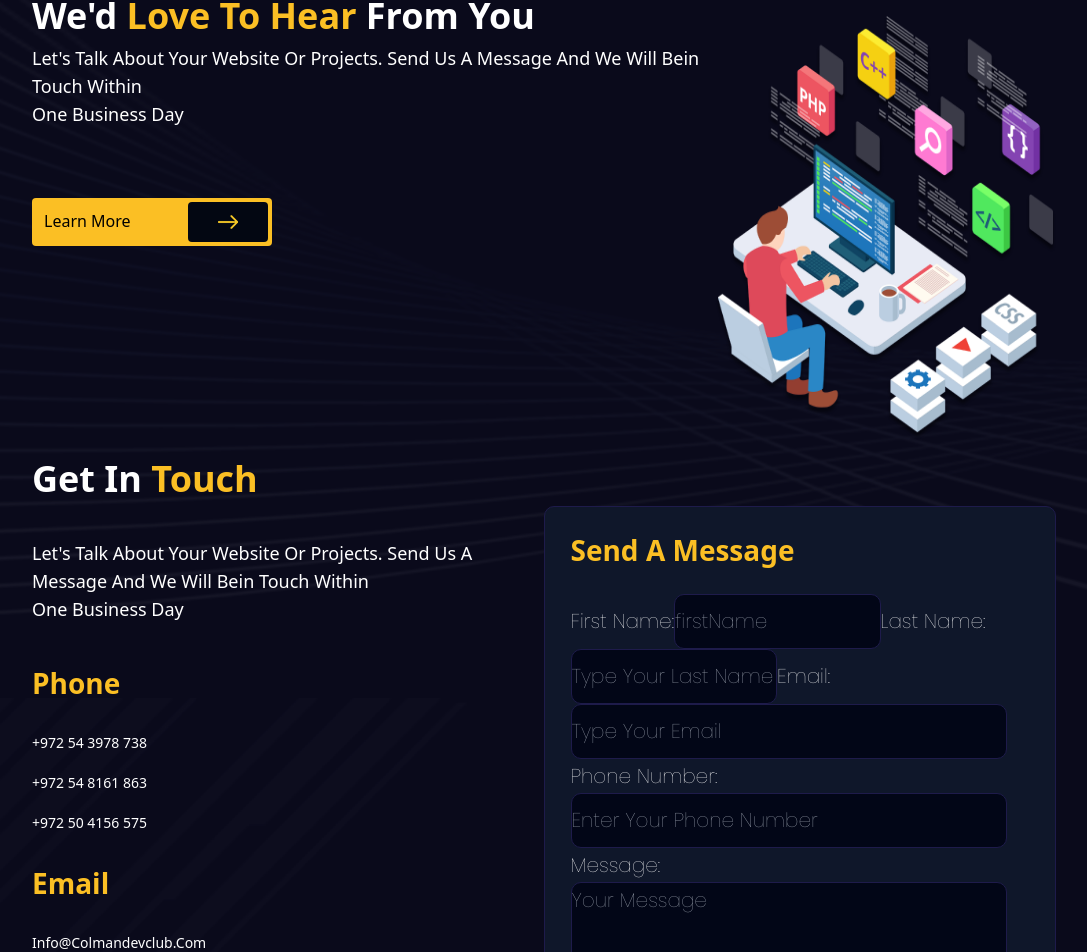
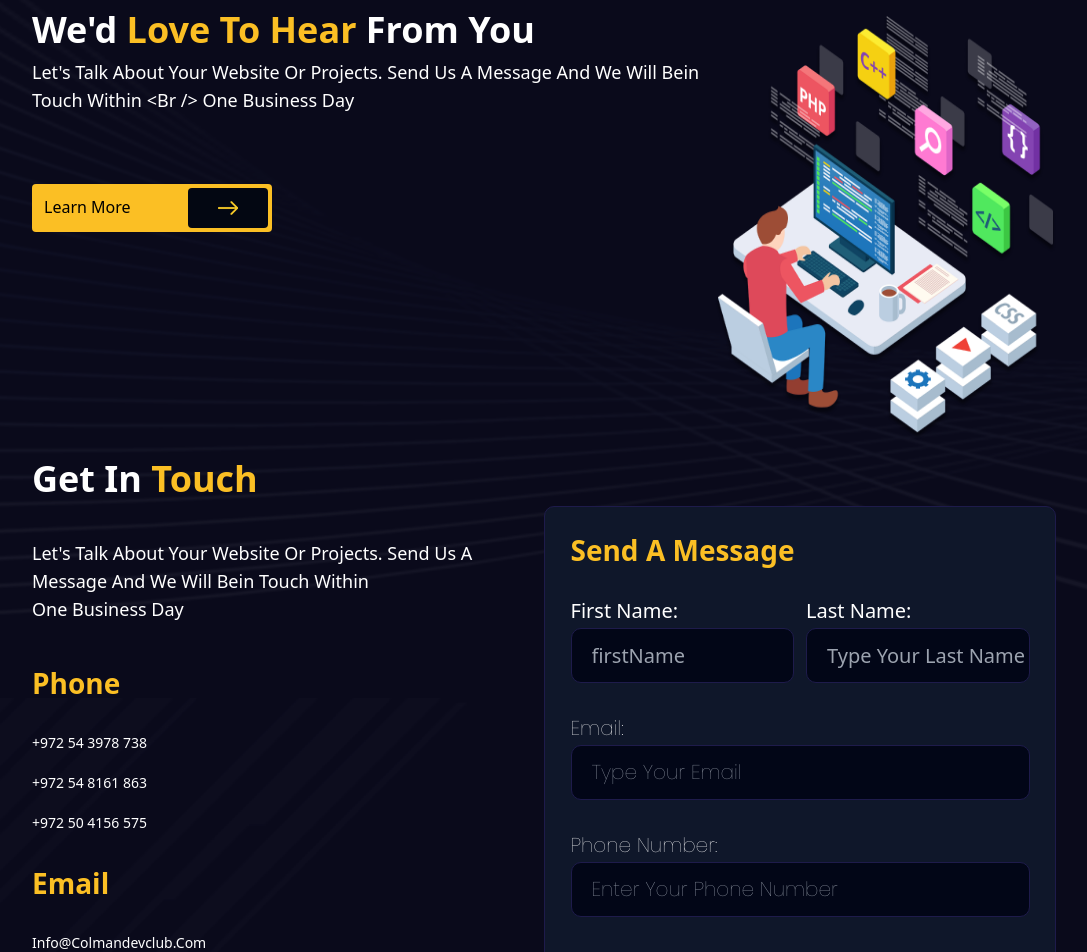
Before and after one commit to Mego-Program/frontend-bb, a React (Vite) app: page /contactus in a window 1280 px wide. Shown: the part 181-1133 px from the top of the page, without its empty margins (96-1183 px from the left). Built offline with nearby package versions, Linux system fonts and the light colour scheme; a web font is replaced by a local one; what datocms-client would draw is missing.

Commit message:
HeroSection component

```diff
--- a/src/ContactForm.jsx
+++ b/src/ContactForm.jsx
@@ -26,43 +26,69 @@ function ContactForm() {
 
     return (
         <form onSubmit={handleSubmit}>
-            <label className="text-white text-xl font-light font-['Poppins'] capitalize leading-[34px]">
-                First Name:
-                <input className="w-[45%] h-[55px] bg-slate-950 rounded-[10px] border border-indigo-950"
+
+            <div className="flex-col">
+                <div className="flex flex-row gap-3 ">
+
+                    <div className="flex flex-col w-1/2 ">
+                        <label className="w-full text-white text-xl font-light  capitalize leading-[34px]">
+
+                            <div className="">
+                                <h1>First Name:</h1>
+                            </div>
+                            <div className="">
+                                <input className="w-full h-[55px] pl-5 bg-slate-950 rounded-[10px] border border-indigo-950"
                                     type="text"
-                    name="First Name"
+                                    name="firstName"
                                     placeholder="firstName"
                                     value={formData.firstName}
                                     onChange={handleInputChange}
                                 />
+                            </div>
+
+
                         </label>
+                    </div>
 
-            <label className="text-white text-xl font-light font-['Poppins'] capitalize leading-[34px]">
-                Last Name:
-                <input className="w-[45%] h-[55px] bg-slate-950 rounded-[10px] border border-indigo-950"
+                    <div className="flex flex-col w-1/2">
+                        <label className="w-full text-white text-xl font-light capitalize leading-[34px]">
+
+                            <div className="">
+                                <h1>Last Name:</h1>
+                            </div>
+                            <div className="">
+                                <input className="w-full h-[55px] pl-5 bg-slate-950 rounded-[10px] border border-indigo-950"
                                     type="text"
                                     name="lastName"
                                     placeholder="Type Your Last Name"
                                     value={formData.lastName}
                                     onChange={handleInputChange}
                                 />
-            </label>
+                            </div>
 
 
+                        </label>
+                    </div>
+
+                </div>
+
+                <div className="mt-7">
                     <label className="text-white text-xl font-light font-['Poppins'] capitalize leading-[34px]">
                         Email:
-                <input className="w-[95%] h-[55px] flex justify-center bg-slate-950 rounded-[10px] border border-indigo-950"
+                        <input className="w-full h-[55px] pl-5 flex justify-center bg-slate-950 rounded-[10px] border border-indigo-950"
                             type="email"
-                    name="Email"
+                            name="emailAddress"
                             placeholder="Type Your Email"
                             value={formData.emailAddress}
                             onChange={handleInputChange}
                         />
                     </label>
+                </div>
 
+                <div className="mt-7">
                     <label className="text-white text-xl font-light font-['Poppins'] capitalize leading-[34px]">
                         Phone Number:
-                <input className="w-[95%] h-[55px] flex justify-center bg-slate-950 rounded-[10px] border border-indigo-950"
+                        <input className="w-full h-[55px] pl-5 flex justify-center bg-slate-950 rounded-[10px] border border-indigo-950"
                             type="tel"
                             name="phoneNumber"
                             placeholder="Enter Your Phone Number"
@@ -70,18 +96,26 @@ function ContactForm() {
                             onChange={handleInputChange}
                         />
                     </label>
+                </div>
 
 
+
+                <div className="mt-7">
                     <label className="text-white text-xl font-light font-['Poppins'] capitalize leading-[34px]">
                         Message:
-                <textarea className="w-[95%] h-[121px] bg-slate-950 rounded-[10px] border border-indigo-950"
+                        <textarea className="w-full h-[121px] pl-5 pt-3 bg-slate-950 rounded-[10px] border border-indigo-950"
                             name="message"
                             placeholder="Your Message"
                             value={formData.message}
                             onChange={handleInputChange}
                         />
                     </label>
-            <YellowButton  txt="Send"/>
+                </div>
+
+                <div className="mt-7">
+                    <YellowButton txt="Send" />
+                </div>
+            </div>
         </form>
     );
 }
--- /dev/null
+++ b/src/HeroSection.jsx
@@ -0,0 +1,32 @@
+import React from 'react';
+import YellowButton from './Yellowutton';
+
+function HeroSection(props) {
+    return (<>
+        <div className='w-[100vw] h-[800px] flex justify-center'
+            style={{ backgroundImage: "url('../public/Lines 1.png')" }}>
+            <div className=' w-4/5'>
+                <div className='flex items-center h-[450px] w-full flex-col lg:flex-row'>
+                    <div className=' w-2/3'>
+                        <div className='text-left text-white text-4xl font-bold capitalize leading-10'>
+                            <div className='my-2'>
+                                <span className="">{props.firstTxt}</span>
+                                <span className="text-amber-400 ">{props.yellowTxt}</span>
+                                <span>{props.lastTxt}</span>
+                            </div>
+                            <h4 className='text-lg font-normal'>{props.smallTxt}</h4>
+                        </div>
+                        <div style={{ marginTop: '70px' }}>
+                            <YellowButton txt={props.buttonTxt} />
+                        </div>
+                    </div>
+                    <div className='w-1/3 flex'>
+                        <img className='w-[426px] h-[424px]' src="../public/developer_with_tags.png" alt="Working Developer" title='click on me' style={{ marginTop: '210px' }} />
+                        {/* <img className='w-[64px] h-[64px]' src="../public/globle 1.png" alt="Globus Tag" title='click on me' /> */}
+                    </div>
+                </div>
+            </div>
+        </div>
+    </>)
+}
+export default HeroSection;
--- a/src/pages/ContactUs.jsx
+++ b/src/pages/ContactUs.jsx
@@ -1,35 +1,14 @@
 import YellowButton from "../Yellowutton";
 import ContactForm from "../ContactForm";
+import HeroSection from "../HeroSection";
 import "../App.css";
 
 export default function ContactUs() {
     return (<>
-        <div className='w-[100vw] h-[800px] flex justify-center'
-            style={{ backgroundImage: "url('../public/Lines 1.png')" }}>
-            <div className=' w-4/5'>
-                <div className='flex items-center h-[450px] w-full flex-col lg:flex-row'>
-                    <div className=' w-2/3'>
-                        <div className='text-left text-white text-4xl font-bold capitalize leading-10'>
-                            <div className='my-2'>
-                                <span className="">We'd</span>
-                                <span className="text-amber-400 "> love to hear</span>
-                                <span> from you</span>
-                            </div>
-                            <h4 className='text-lg font-normal'>Let's talk about your website or projects. Send us a message and we will bein touch within
-                                <br /> one business day</h4>
-                        </div>
-                        <div style={{ marginTop: '70px' }}>
-                            <YellowButton txt="Learn More" />
-                        </div>
-                    </div>
-                    <div className='w-1/3 flex'>
-                        <img className='w-[426px] h-[424px]' src="../public/developer_with_tags.png" alt="Working Developer" title='click on me' style={{ marginTop: '210px' }} />
-                        {/* <img className='w-[64px] h-[64px]' src="../public/globle 1.png" alt="Globus Tag" title='click on me' /> */}
-                    </div>
+        <HeroSection firstTxt="We'd" yellowTxt=" love to hear" lastTxt=" from you"
+            smallTxt="Let's talk about your website or projects. Send us a message and we will bein touch within
+            <br /> one business day" buttonTxt="Learn More" />
 
-                </div>
-            </div>
-        </div>
         <div className='w-[100vw] h-[1830px] flex justify-center'
             style={{ backgroundImage: "url('little-witch-folded-notes 1.png')", }}>
             <div className=" w-4/5 flex lg:flex-row flex-col">
```
Lines whose indentation alone changed are shown as unchanged.
